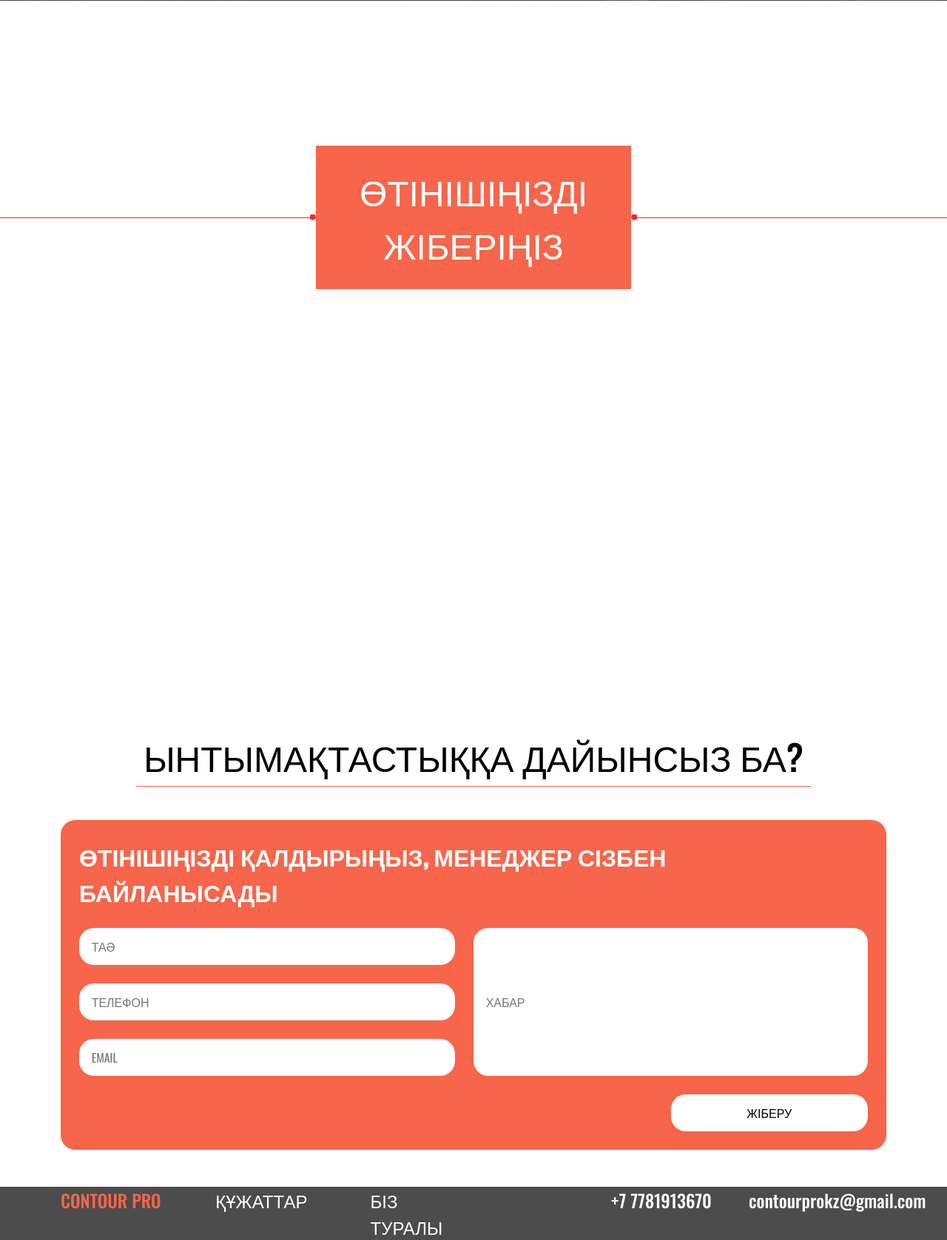
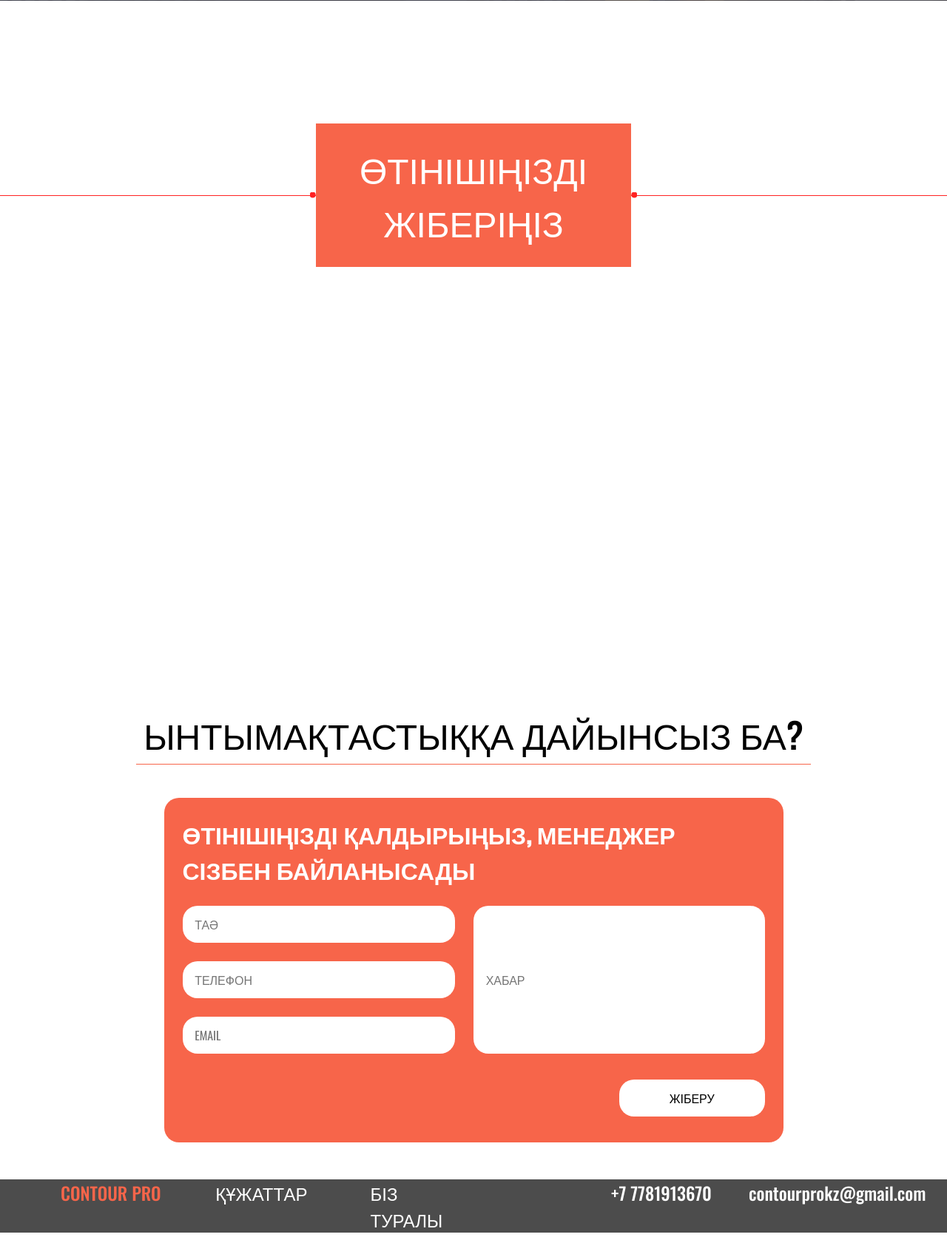
Before and after one commit to PaaavelZ/promshop, a Django app: page / in a window 1280 px wide. Shown: the part 479-2156 px from the top of the page at 74% size. Run offline with Django 4.2, Linux system fonts and the light colour scheme; data that the repository does not hold is empty; parts of the project's set-up code (start-up, migrations or seed data) failed here and were passed over; some libraries are stand-ins or nearby versions.

Commit message:
recaptcha

```diff
--- a/aaps/settings.py
+++ b/aaps/settings.py
@@ -138,7 +138,7 @@ MEDIA_ROOT = os.path.join(BASE_DIR, 'media')
 DEFAULT_AUTO_FIELD = 'django.db.models.BigAutoField'
 
 
-RECIPIENTS_EMAIL = ['enamsaraev@bk.ru', 'andr.gosh@yandex.ru', 'contourprokz@gmail.com', 'bukkd@yandex.ru',]
+RECIPIENTS_EMAIL = ['enamsaraev@bk.ru', 'andr.gosh@yandex.ru',]
 EMAIL_HOST = 'smtp.gmail.com'
 EMAIL_USE_TLS = True
 EMAIL_PORT = 587
@@ -147,3 +147,6 @@ EMAIL_HOST_PASSWORD = 'jxslbgnlspwpbaaw'
 
 
 CKEDITOR_UPLOAD_PATH = 'uploads/'
+
+GOOGLE_RECAPTCHA_SECRET_KEY = '6LeVFXEoAAAAAFFkwpbcMCv9gEzyRGWcdzNaGcdc'
+DATA_SITEKEY = '6LeVFXEoAAAAALv70uzDRKY9WiG4RC3jUChYc5bH'
--- a/mailing/mail.py
+++ b/mailing/mail.py
@@ -22,6 +22,7 @@ class Mail:
         self._mark_as_sent()
 
     def _prepare_sms(self):
+        print(RECIPIENTS_EMAIL)
         e = MIMEMultipart()
         e['From'] = EMAIL_HOST_USER
         e['To'] = ', '.join(RECIPIENTS_EMAIL)
--- a/main/helpers.py
+++ b/main/helpers.py
@@ -1,6 +1,6 @@
 from  dataclasses import dataclass
 from typing import Any
-
+from django.conf import settings
 from dbcore.models import MainPage, Offer, ChildOffer, Info, CategoryInfo
 
 
@@ -19,6 +19,7 @@ class GetContext:
             'offers': self._get_offers(),
             'info_title': self._get_info_title(),
             'infos_no_slider': self._get_infos_with_no_slider(),
+            'data_sitekey': settings.DATA_SITEKEY,
         }
 
     def _get_main_page(self):
--- a/main/urls.py
+++ b/main/urls.py
@@ -1,6 +1,7 @@
 from django.urls import path
 
-from main.views import MainPage, Page, FeedbackView
+from main.views import MainPage, Page, FeedbackView, InvalidCaptchaToFeedback
+from main.decorators import recaptcha
 
 
 app_name = 'main'
@@ -9,5 +10,6 @@ app_name = 'main'
 urlpatterns = [
     path('', MainPage.as_view(), name='main_page'),
     path('<str:lang>/', Page.as_view(), name='page_with_lang'),
-    path('<str:lang>/feedback/', FeedbackView.as_view(), name='feedback'),
+    path('<str:lang>/feedback/', recaptcha(FeedbackView.as_view()), name='feedback'),
+    path('<str:lang>/invalid/', InvalidCaptchaToFeedback.as_view(), name='invalid_feedback'),
 ]
--- a/main/views.py
+++ b/main/views.py
@@ -1,5 +1,6 @@
 from django.shortcuts import render, redirect
 from django.views import View
+from django.http import HttpResponseRedirect
 
 from main.form import MessagesForm
 from main.helpers import GetContext
@@ -8,23 +9,15 @@ from mailing.mail import Mail
 from dbcore.models import Feedback
 
 
-
-class MainPage(View):
-    def get(self, request, *args, **kwargs):
-        context = GetContext(lang='kz')()
-        context['form'] = MessagesForm(lang='kz')
-        return render(request, 'main.html', context)
-
-
-class Page(View):
-    def get(self, request, *args, **kwargs):
-        context = GetContext(lang=kwargs.get('lang'))()
-        context['form'] = MessagesForm(lang=kwargs.get('lang'))
-        return render(request, 'main.html', context)
-
-
 class FeedbackView(View):
     def post(self, request, *args, **kwargs):
+        if not request.recaptcha_is_valid:
+            _mutable = request.GET._mutable
+            request.GET._mutable = True
+            request.GET['recaptcha'] = False
+            request.GET._mutable = _mutable
+            return redirect('main:invalid_feedback', lang=kwargs.get('lang'))
+
         form = MessagesForm(request.POST, request.FILES, kwargs)
         if form.is_valid():
             fio = form.cleaned_data.get('fio')
@@ -46,3 +39,28 @@ class FeedbackView(View):
             return redirect('main:page_with_lang', lang=kwargs.get('lang'))
 
         return redirect('main:main_page')
+
+
+class MainPage(View):
+    def get(self, request, *args, **kwargs):
+        context = GetContext(lang='kz')()
+        context['form'] = MessagesForm(lang='kz')
+
+        return render(request, 'main.html', context)
+
+
+class Page(View):
+    def get(self, request, *args, **kwargs):
+        context = GetContext(lang=kwargs.get('lang'))()
+        context['form'] = MessagesForm(lang=kwargs.get('lang'))
+        context['captcha_link'] = 'https://www.google.com/recaptcha/api.js?explicit&hl=en'
+        return render(request, 'main.html', context)
+
+
+class InvalidCaptchaToFeedback(View):
+    def get(self, request, *args, **kwargs):
+        context = GetContext(lang=kwargs.get('lang'))()
+        context['form'] = MessagesForm(lang=kwargs.get('lang'))
+        context['invalid_recaptcha'] = True
+
+        return render(request, 'main.html', context)
--- a/static/css/main.css
+++ b/static/css/main.css
@@ -413,6 +413,7 @@ section {
 }
 
 .form-body {
+    width: 75%;
     display: flex;
     justify-content: center;
     align-self: center;
@@ -421,6 +422,7 @@ section {
 }
 
 .form-block {
+    width: 100%;
     display: flex;
     flex-direction: column;
     padding: 25px;
@@ -464,10 +466,20 @@ section {
 }
 
 .form_send {
-    margin-top: 25px;
     height: 50px;
     width: 25%;
-    align-self: end;
+}
+
+.captcha {
+    display: flex;
+    justify-content: space-between;
+    align-items: center;
+    margin-top: 25px;
+    flex-wrap: wrap;
+}
+
+.captcha_block {
+    height: 70px !important;
 }
 
 /*Footer*/
--- a/static/js/main.js
+++ b/static/js/main.js
@@ -1,3 +1,9 @@
+let slug = url => new URL(url).pathname.match(/[^\/]+/g)
+let invalid_captcha = slug(window.location.href).slice(-1)[0]
+if (invalid_captcha == "invalid") {
+    window.location.replace("#contact");
+}
+
 /*Navigation drop*/
 $('ul.nav li.dropdown').hover(function() {
   $(this).find('.dropdown-menu').stop(true, true).delay(200).fadeIn(500);
--- a/templates/main.html
+++ b/templates/main.html
@@ -280,12 +280,16 @@
                         {% endif %}
                     </div>
                     <div class="form">
-                        <form enctype="multipart/form-data" method="post" action="{% url 'main:feedback' lang %}"
+                        <form enctype="multipart/form-data" method="post" action="{% url 'main:feedback' lang %} "
                             class="form-body">
                             {% csrf_token %}
                             <div class="form-block">
                                 {% if lang == 'ru' %}
+                                    {% if invalid_recaptcha %}
+                                        <p class="txt_white form-title">ЗАПОЛНИТЕ</p>
+                                    {% else %}
                                         <p class="txt_white form-title">ОСТАВЛЯЙТЕ ЗАЯВКУ И МЕНЕДЖЕР С ВАМИ СВЯЖЕТСЯ </p>
+                                    {% endif %}
                                 {% elif lang == 'eng' %}
                                 <p class="txt_white form-title">AFTER YOU MAKE THE ORDER, OUR MANAGER WILL CONTACT YOU
                                 </p>
@@ -303,16 +307,24 @@
                                         {{ form.comment }}
                                     </div>
                                 </div>
+                                <script type="text/javascript" src='{{ captcha_link }}'></script>
+                                <div class="col-lg-12 captcha">
+                                    <div
+                                    class="form-group g-recaptcha captcha_block col-lg-6 col-md-6 col-sm-12 col-12"
+                                    id="recaptchaContainer"
+                                    style="transform:scale(0.8);transform-origin:0 0"
+                                    data-sitekey="{{ data_sitekey }}"></div>
                                     {% if lang == 'ru' %}
-                                <input type="submit" value="ОТПРАВИТЬ" name="submit" class="input-field form_send"
+                                    <input type="submit" value="ОТПРАВИТЬ" name="submit" class="input-field form_send col-lg-6 col-md-6 col-sm-12 col-12"
                                         placeholder="ОТПРАВИТЬ" required="" id="id_fio">
                                     {% elif lang == 'eng' %}
-                                <input type="submit" value="SEND" name="submit" class="input-field form_send"
+                                    <input type="submit" value="SEND" name="submit" class="input-field form_send col-lg-6 col-md-6 col-sm-12 col-12"
                                         placeholder="SEND" required="" id="id_fio">
                                     {% else %}
-                                <input type="submit" value="ЖІБЕРУ" name="submit" class="input-field form_send"
+                                    <input type="submit" value="ЖІБЕРУ" name="submit" class="input-field form_send col-lg-6 col-md-6 col-sm-12 col-12"
                                         placeholder="ЖІБЕРУ" required="" id="id_fio">
                                     {% endif %}
+                                </div>
                             </div>
                         </form>
                     </div>
```
Also changed, not shown: main/decorators.py (added, +27 -0 lines). Lines whose indentation alone changed are shown as unchanged.
